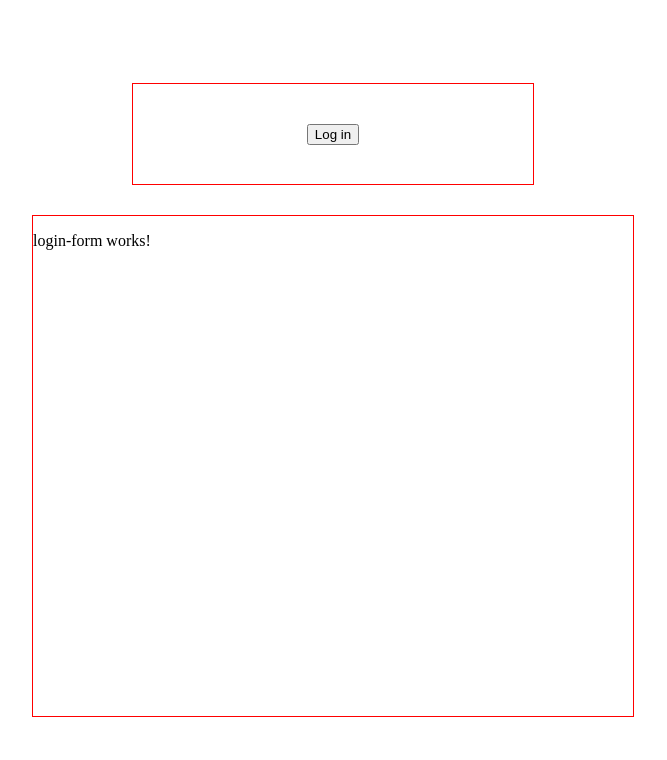
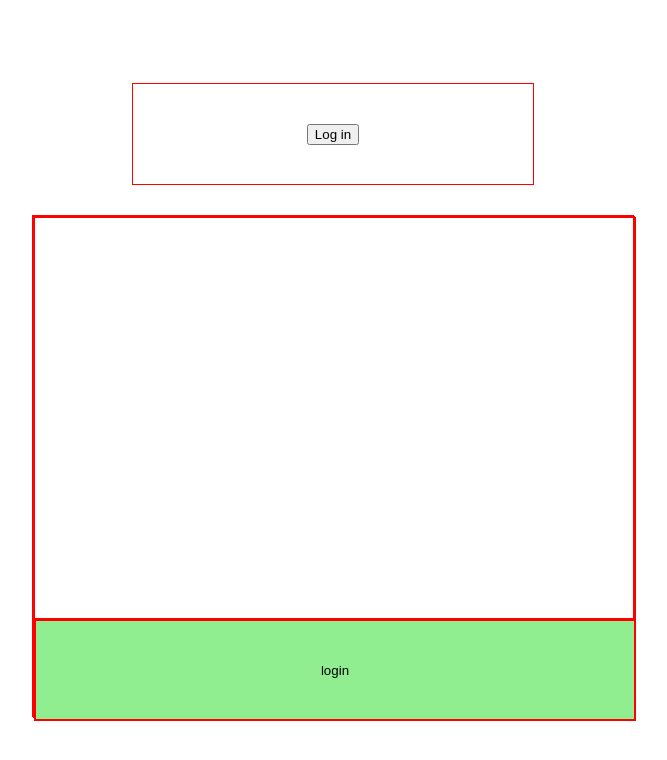
Before and after one commit to oDs1337/dating-app, an Angular app: page / in a window 1280 px wide. Shown: the top 760 px of the page, without its empty margins (307-974 px from the left). Built offline with nearby package versions, Linux system fonts and the light colour scheme.

Commit message:
generated account interface, mock and service to fetch the data

```diff
--- /dev/null
+++ b/src/app/account.ts
@@ -0,0 +1,4 @@
+export interface Account{
+  username: string,
+  password: string,
+}
--- a/src/app/app.module.ts
+++ b/src/app/app.module.ts
@@ -4,6 +4,7 @@ import { BrowserModule } from '@angular/platform-browser';
 import { AppRoutingModule } from './app-routing.module';
 import { AppComponent } from './app.component';
 import { LoginFormComponent } from './login-form/login-form.component';
+import { FormsModule } from '@angular/forms';
 
 @NgModule({
   declarations: [
@@ -12,7 +13,8 @@ import { LoginFormComponent } from './login-form/login-form.component';
   ],
   imports: [
     BrowserModule,
-    AppRoutingModule
+    AppRoutingModule,
+    FormsModule,
   ],
   providers: [],
   bootstrap: [AppComponent]
--- a/src/app/login-form/login-form.component.css
+++ b/src/app/login-form/login-form.component.css
@@ -0,0 +1,23 @@
+.loginContainer{
+  width: 600px;
+  height: 500px;
+  display: flex;
+  flex-direction: column;
+
+  border: 1px solid red;
+}
+.loginForm{
+  width: 600px;
+  height: 400px;
+
+  border: 1px solid red;
+}
+.loginButton{
+  width: 600px;
+  height: 100px;
+
+  border: 1px solid red;
+}
+.loginButton{
+  background-color: lightgreen;
+}
--- a/src/app/login-form/login-form.component.html
+++ b/src/app/login-form/login-form.component.html
@@ -1 +1,12 @@
-<p>login-form works!</p>
+<div class="loginContainer">
+  <form #userLogin="ngForm">
+    <div class="loginForm">
+
+    </div>
+    <div class="loginButton">
+      <button type="submit" class="loginButton">
+        login
+      </button>
+    </div>
+  </form>
+</div>
--- a/src/app/login-form/login-form.component.ts
+++ b/src/app/login-form/login-form.component.ts
@@ -10,6 +10,9 @@ export class LoginFormComponent implements OnInit {
   constructor() { }
 
   ngOnInit(): void {
+
   }
 
+
+
 }
```
Also changed, not shown: src/app/account.service.ts (added, +9 -0 lines), src/app/mock-account.ts (added, +8 -0 lines), 1 other file (tests, documents, lock files or other folders).
